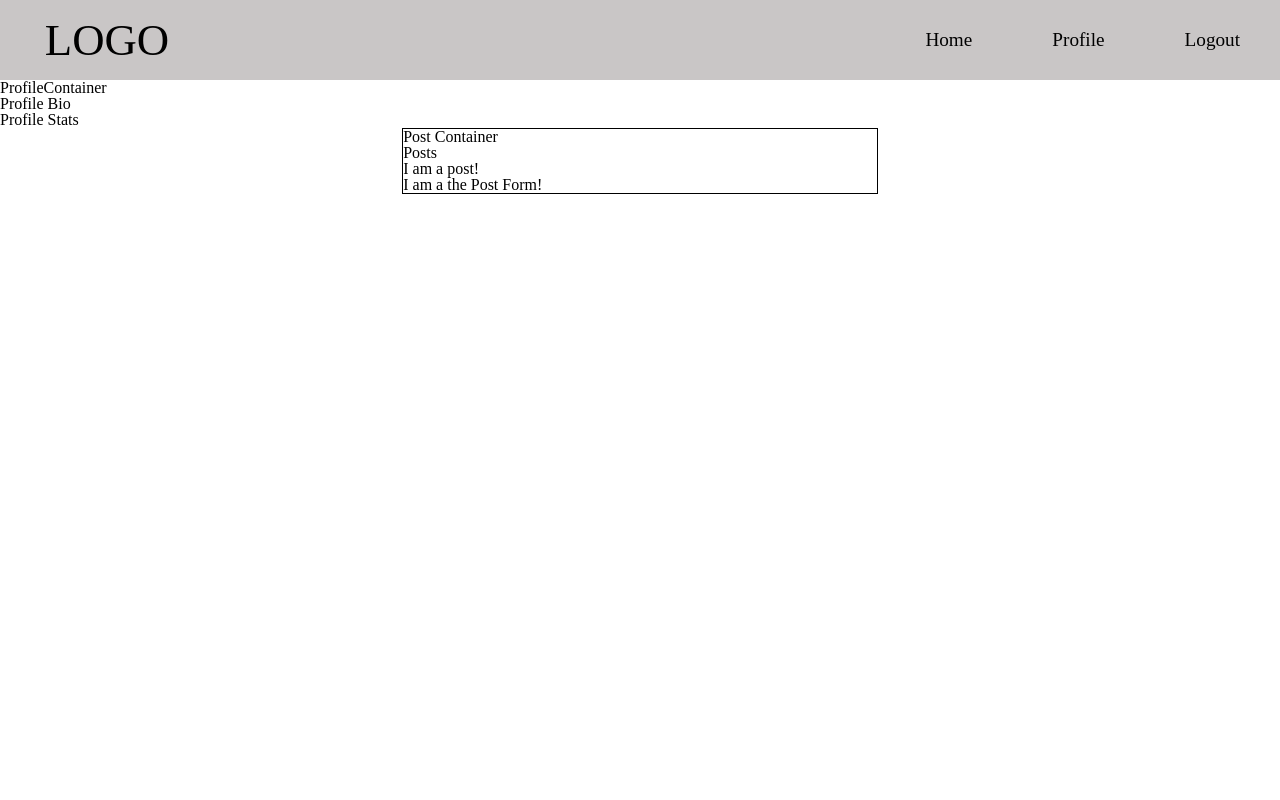
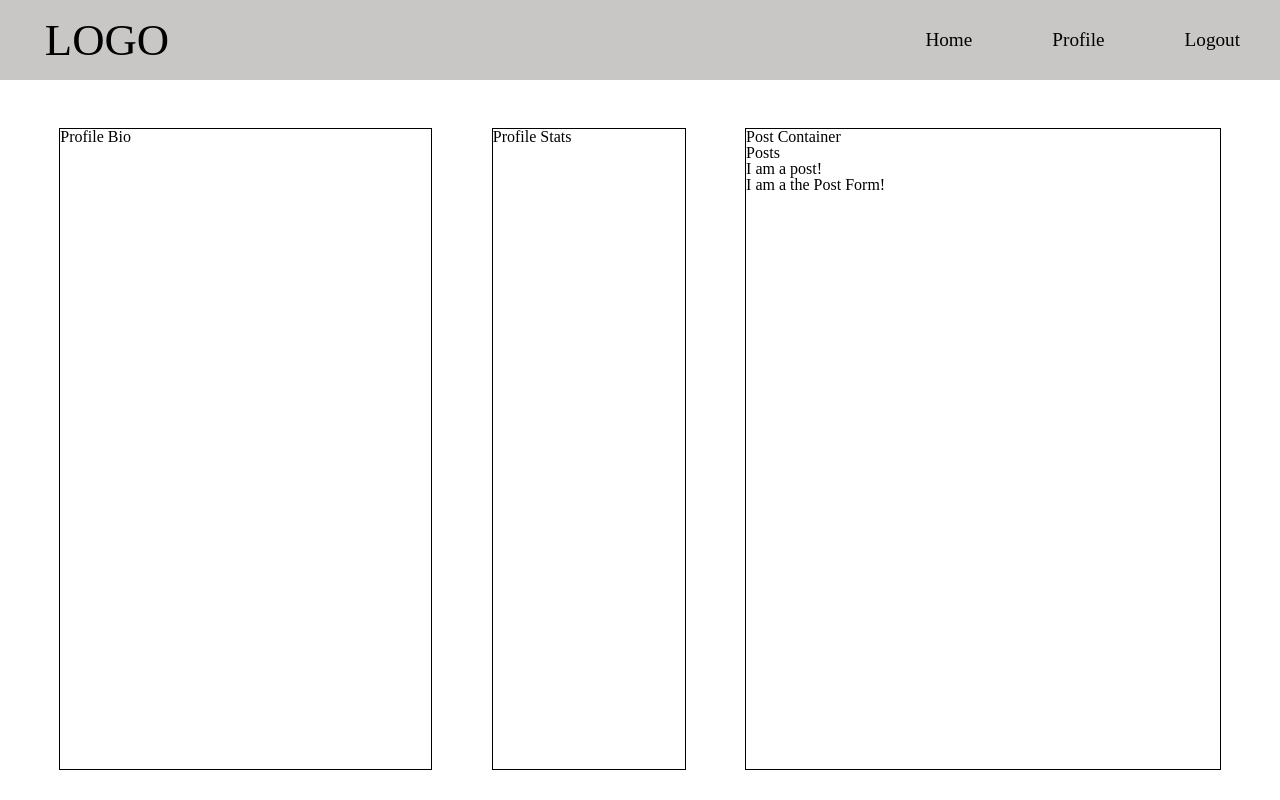
Before and after one commit to gabe-ng/project3, a React (Create React App) app in the folder client/: page /profile in a window 1280 px wide. Built offline with nearby package versions, Linux system fonts and the light colour scheme.

Commit message:
#24 styled layout for profile page

```diff
--- a/client/src/components/profileComponents/Bio.js
+++ b/client/src/components/profileComponents/Bio.js
@@ -3,7 +3,7 @@ import React, { Component } from "react";
 class Bio extends Component {
     render() {
         return (
-            <div>
+            <div className="profile-bio">
                 <h2>Profile Bio</h2>
             </div>
         );
--- a/client/src/components/profileComponents/Stats.js
+++ b/client/src/components/profileComponents/Stats.js
@@ -3,7 +3,7 @@ import React, { Component } from "react";
 class Stats extends Component {
   render() {
     return (
-      <div>
+      <div className="profile-stats">
         <h2>Profile Stats</h2>
       </div>
     );
--- a/client/src/containers/HomepageContainer.js
+++ b/client/src/containers/HomepageContainer.js
@@ -8,13 +8,19 @@ import PostContainer from "./PostContainer";
 import "../styles/homepage.css";
 
 class HomepageContainer extends Component {
+  state = {
+    postContainerMargin: {
+      margin: "0 auto",
+    }
+  }
   render() {
+
     return <div className="homepage-container">
         <div className="profile-friends-wrap">
           <HomeProfile />
           <Friends />
         </div>
-        <PostContainer />
+        <PostContainer style={this.state.postContainerMargin}/>
         <Chatbox />
       </div>;
   }
--- a/client/src/containers/PostContainer.js
+++ b/client/src/containers/PostContainer.js
@@ -4,8 +4,9 @@ import Posts from "../components/postComponents/Posts";
 
 class PostContainer extends Component {
   render() {
+
     return (
-      <div className="post-container">
+      <div className="post-container" style={this.props.style}>
         <h2>Post Container</h2>
         <Posts />
       </div>
--- a/client/src/containers/ProfileContainer.js
+++ b/client/src/containers/ProfileContainer.js
@@ -4,14 +4,21 @@ import Bio from "../components/profileComponents/Bio";
 import Stats from "../components/profileComponents/Stats";
 import PostContainer from "./PostContainer";
 
+import "../styles/profile.css";
+
 class ProfileContainer extends Component {
+  state = {
+    postContainerMargin: {
+      margin: "0 auto 0 0"
+    }
+  };
+
   render() {
     return (
-      <div>
-        <h1>ProfileContainer</h1>
+      <div className="profile-container">
         <Bio />
         <Stats />
-        <PostContainer />
+        <PostContainer style={this.state.postContainerMargin} />
       </div>
     );
   }
--- a/client/src/styles/homepage.css
+++ b/client/src/styles/homepage.css
@@ -27,7 +27,6 @@
     border: 1px solid black;
     height: 90vh - 3rem;
     width: 37vw;
-    margin: 0 auto;
 }
 
 .chatbox {
--- /dev/null
+++ b/client/src/styles/profile.css
@@ -0,0 +1,20 @@
+.profile-container {
+    margin-top: 3rem;
+    height: 90vh - 3rem;
+    width: 100vw;
+    display: flex;
+}
+
+.profile-bio {
+    border: 1px solid black;
+    height: 80vh;
+    width: 29vw;
+    margin: 0 0 0 auto;
+}
+
+.profile-stats {
+    border: 1px solid black;
+    width: 15vw;
+    height: 80vh;
+    margin: 0 auto;
+}
```
